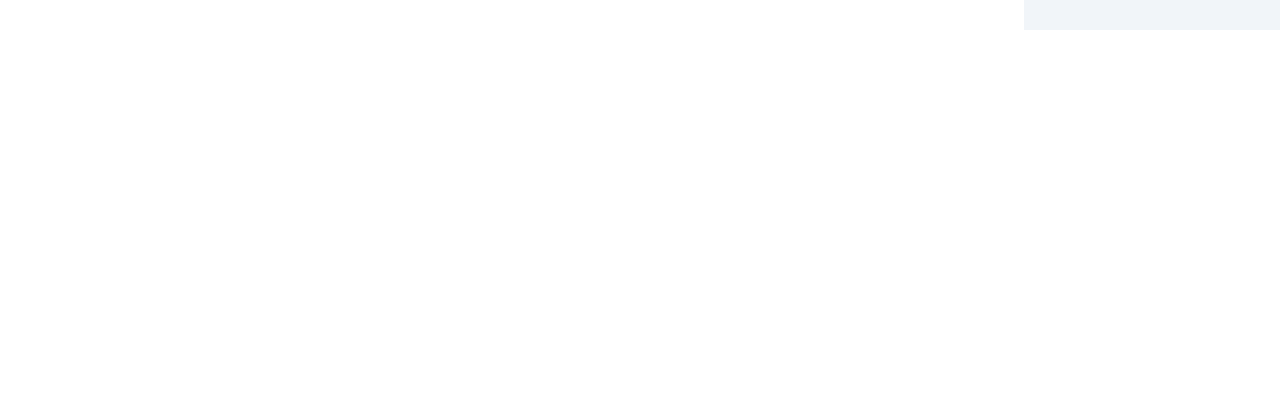
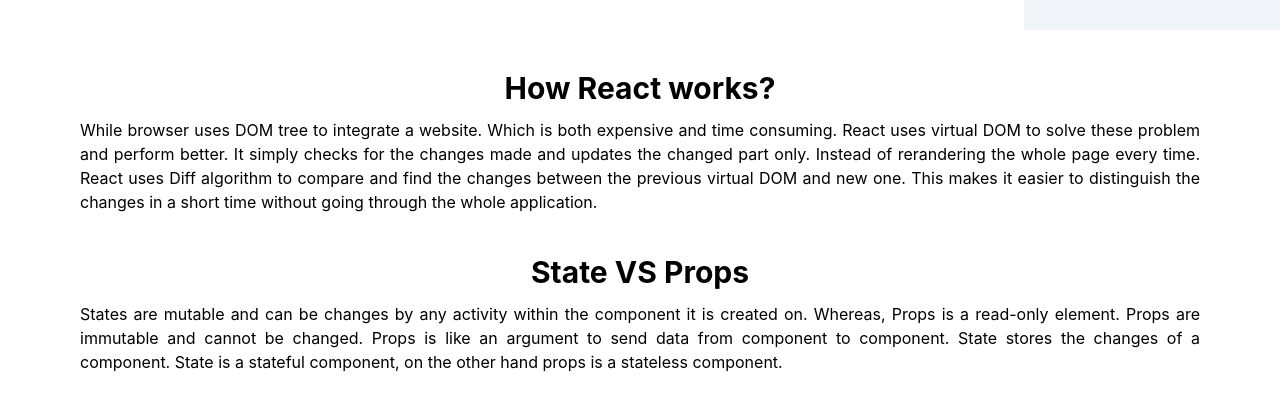
Before and after one commit to SaraAzmin/Book-Lovers-Store-with-React, a React (Create React App) app: page / in a window 1280 px wide. Shown: the part 1292-1702 px from the top of the page. Before the commit the page ends 1322 px from the top, so only its background shows below. Built offline with nearby package versions, Linux system fonts and the light colour scheme.

Commit message:
questions answered

```diff
--- a/src/App.js
+++ b/src/App.js
@@ -2,12 +2,16 @@
 import './App.css';
 import Header from './components/Header/Header';
 import Shop from './components/Shop/Shop';
+import HowReactWorks from './components/HowReactWorks/HowReactWorks';
+import StateVsProps from './components/StateVsProps/StateVsProps';
 
 function App() {
   return (
     <div className="App">
       <Header></Header>
       <Shop></Shop>
+      <HowReactWorks></HowReactWorks>
+      <StateVsProps></StateVsProps>
     </div>
   );
 }
--- /dev/null
+++ b/src/components/HowReactWorks/HowReactWorks.js
@@ -0,0 +1,12 @@
+import React from 'react';
+
+const HowReactWorks = () => {
+    return (
+        <div className='my-10'>
+            <h3 className='text-3xl font-bold mb-3'>How React works?</h3>
+            <p className='mx-20 text-justify'>While browser uses DOM tree to integrate a website. Which is both expensive and time consuming. React uses virtual DOM to solve these problem and perform better. It simply checks for the changes made and updates the changed part only. Instead of rerandering the whole page every time. React uses Diff algorithm to compare and find the changes between the previous virtual DOM and new one. This makes it easier to distinguish the changes in a short time without going through the whole application.</p>
+        </div>
+    );
+};
+
+export default HowReactWorks;
--- /dev/null
+++ b/src/components/StateVsProps/StateVsProps.js
@@ -0,0 +1,12 @@
+import React from 'react';
+
+const StateVsProps = () => {
+    return (
+        <div className='mb-10'>
+            <h3 className='text-3xl font-bold mb-3'>State VS Props</h3>
+            <p className='mx-20 text-justify'>States are mutable and can be changes by any activity within the component it is created on. Whereas, Props is a read-only element. Props are immutable and cannot be changed. Props is like an argument to send data from component to component. State stores the changes of a component. State is a stateful component, on the other hand props is a stateless component. </p>
+        </div>
+    );
+};
+
+export default StateVsProps;
```
Also changed, not shown: 1 other file (tests, documents, lock files or other folders).
